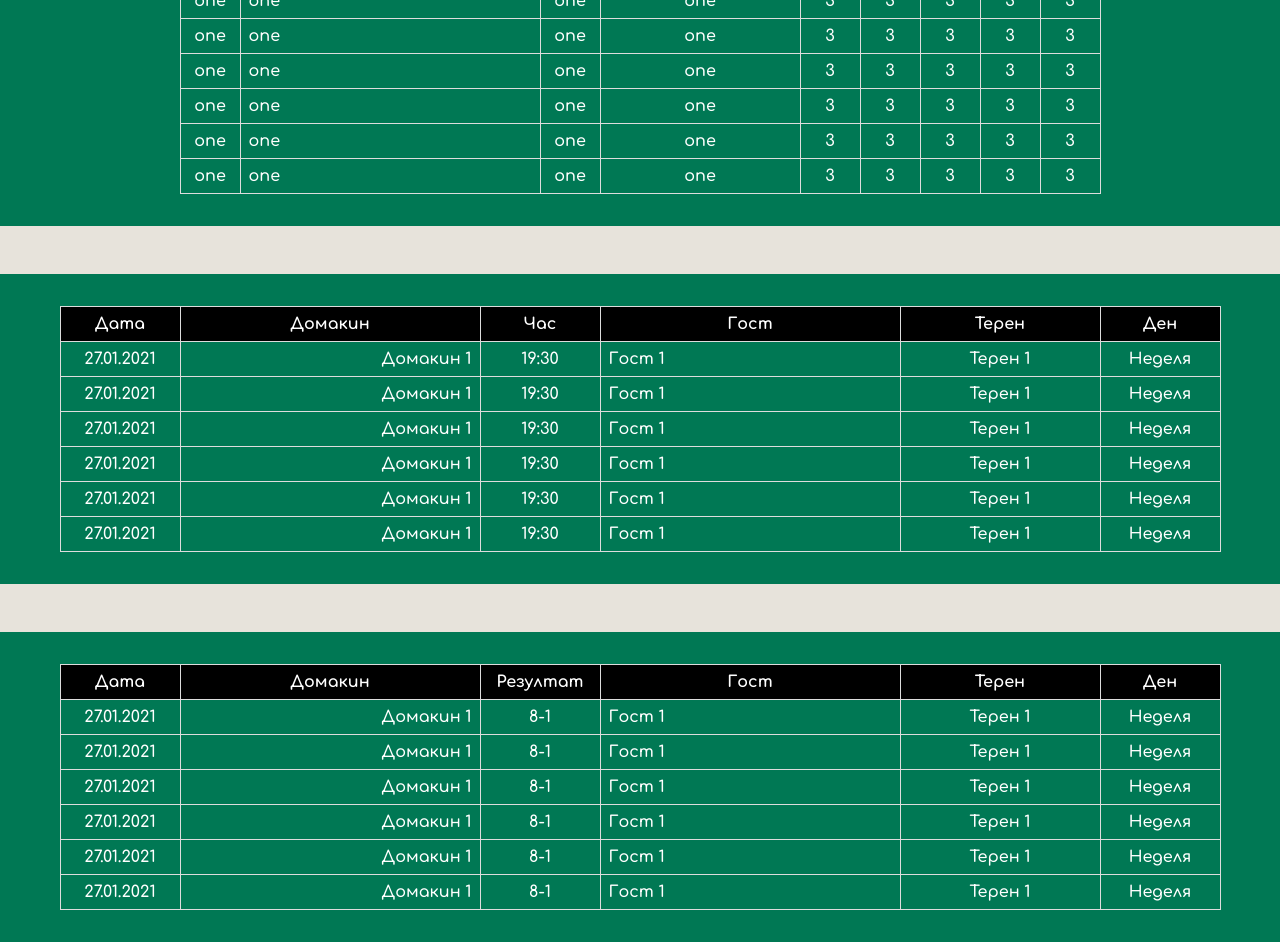
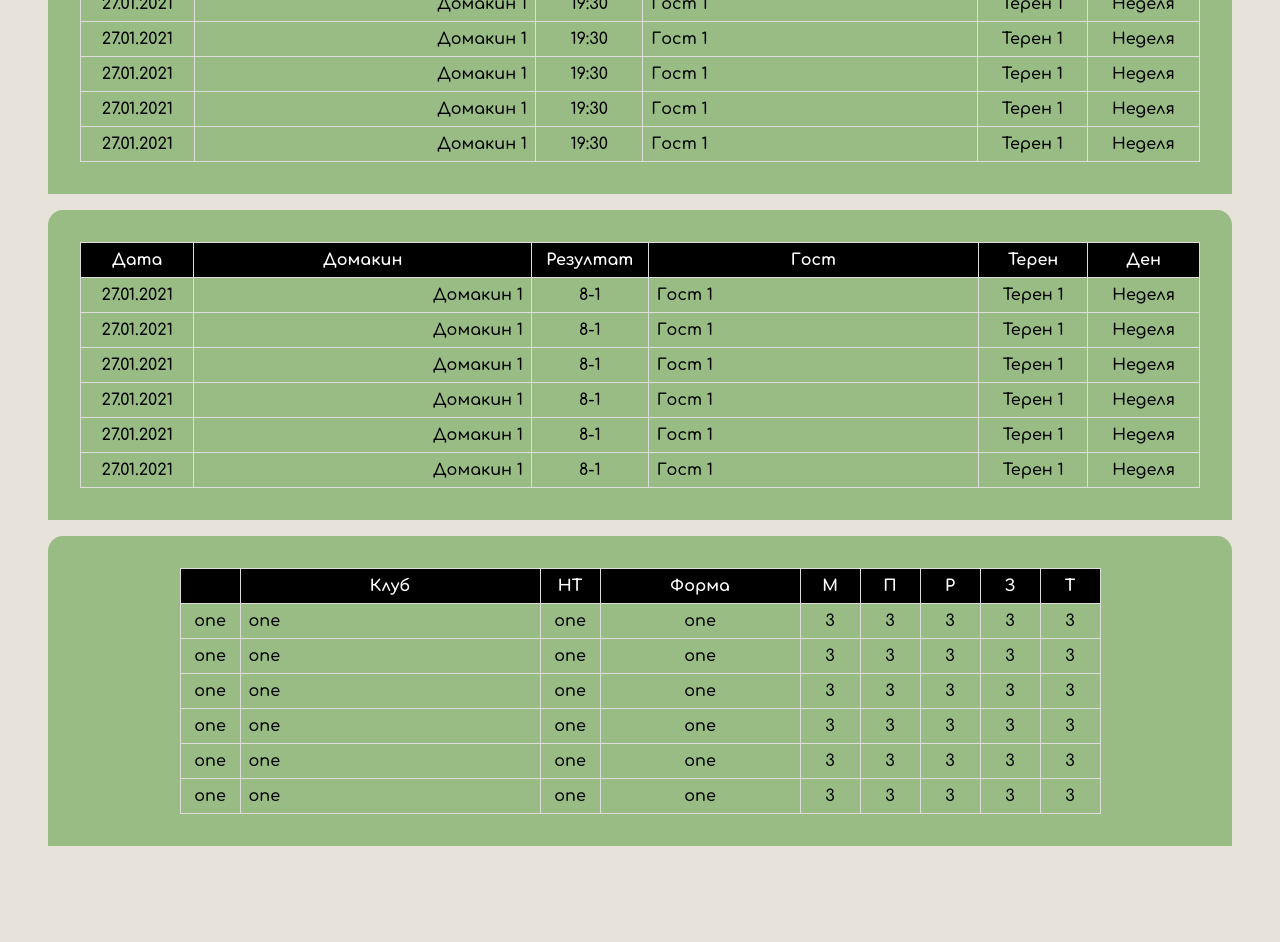
Before and after one commit to gKotseva/SofiaPremierLeague, a React (Vite) app in the folder client/: page / in a window 1280 px wide. Shown: the part 840-1782 px from the top of the page. After the commit the page ends 1702 px from the top, so only its background shows below. Built offline with nearby package versions, Linux system fonts and the light colour scheme.

Commit message:
Minor css updates

```diff
--- a/client/src/components/home/HomeMain.jsx
+++ b/client/src/components/home/HomeMain.jsx
@@ -7,9 +7,11 @@ export function HomeMain () {
     return (
         <>
         <Home />
+        <div>
+            <TableFixtures />
+            <TableResults />
+        </div>
         <TableStandings />
-        <TableFixtures />
-        <TableResults />
         </>
     )
 }
--- a/client/src/components/home/Tables/tableFixtures/TableFixtures.modules.css
+++ b/client/src/components/home/Tables/tableFixtures/TableFixtures.modules.css
@@ -1,10 +1,12 @@
 .fixtures {
     display: flex;
-    justify-content: center;
-    margin-top: 3em;
-    background-color: #007854;
+    justify-content: right;
+    margin: 1em 3em 1em 3em;
+    background-color: #99BC85;
     padding: 2em;
-    color: white;
+    color: black;
+    border-top-left-radius:15px;
+    border-top-right-radius:15px;
 }
 
 .fixtures table {
@@ -22,17 +24,17 @@
 }
 
 .fixtures td:nth-child(2) {
-    width: 300px;
+    width: 400px;
     text-align: end;
 }
 
 .fixtures td:nth-child(4) {
-    width: 300px;
+    width: 400px;
     text-align: left;
 }
 
 .fixtures td:nth-child(5) {
-    width: 200px;
+    width: 120px;
     text-align: center;
 }
 
--- a/client/src/components/home/Tables/tableResults/TableResults.modules.css
+++ b/client/src/components/home/Tables/tableResults/TableResults.modules.css
@@ -1,10 +1,12 @@
 .results {
     display: flex;
-    justify-content: center;
-    margin-top: 3em;
-    background-color: #007854;
+    justify-content: right;
+    margin: 1em 3em 1em 3em;
+    background-color: #99BC85;
     padding: 2em;
-    color: white;
+    color: black;
+    border-top-left-radius:15px;
+    border-top-right-radius:15px;
 }
 
 .results table {
@@ -22,17 +24,17 @@
 }
 
 .results td:nth-child(2) {
-    width: 300px;
+    width: 400px;
     text-align: end;
 }
 
 .results td:nth-child(4) {
-    width: 300px;
+    width: 400px;
     text-align: left;
 }
 
 .results td:nth-child(5) {
-    width: 200px;
+    width: 120px;
     text-align: center;
 }
 
--- a/client/src/components/home/Tables/tableStandings/TableStandings.modules.css
+++ b/client/src/components/home/Tables/tableStandings/TableStandings.modules.css
@@ -1,10 +1,12 @@
 .standings {
     display: flex;
     justify-content: center;
-    margin-top: 3em;
-    background-color: #007854;
+    margin: 1em 3em 1em 3em;
+    background-color: #99BC85;
     padding: 2em;
-    color: white;
+    color: black;
+    border-top-left-radius:15px;
+    border-top-right-radius:15px;
 }
 
 .standings table {
--- a/client/src/index.css
+++ b/client/src/index.css
@@ -10,4 +10,5 @@ body {
     background-color: #e7e3db;
     font-family: 'Comfortaa';
     font-weight: 600;
+    font-size: 16px;
 }
```
